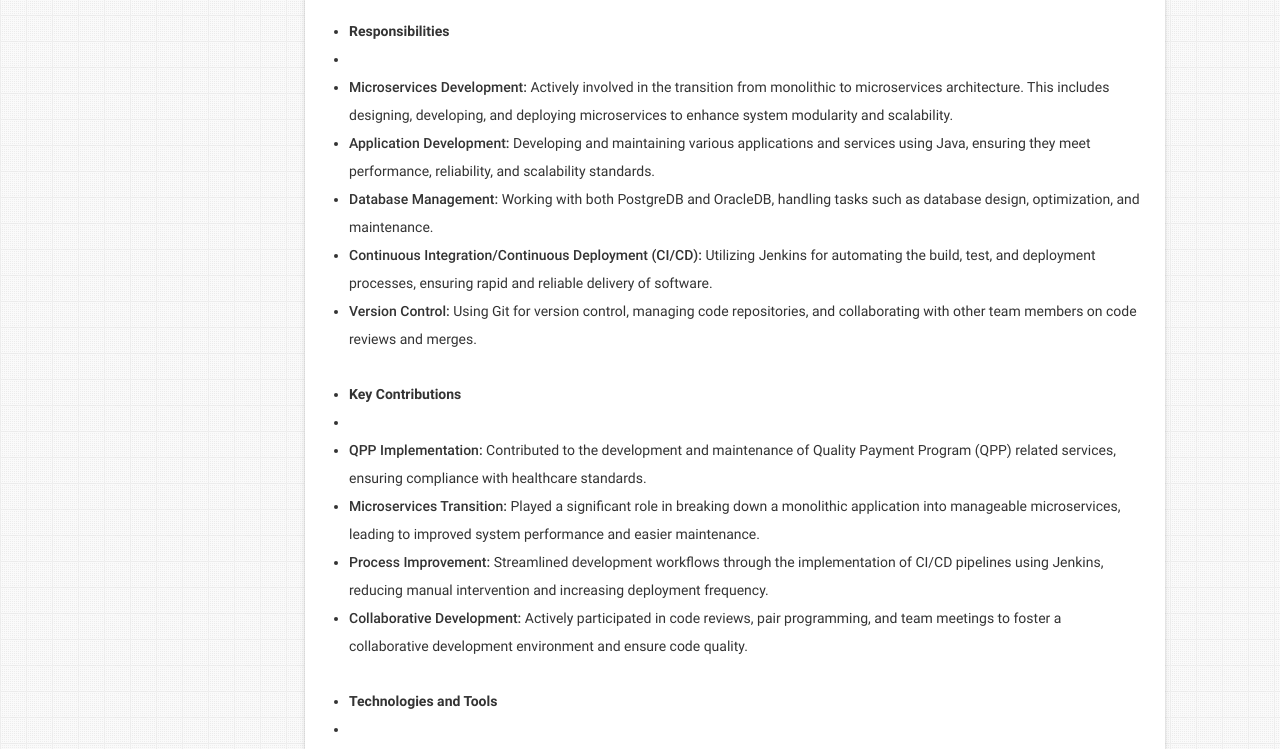
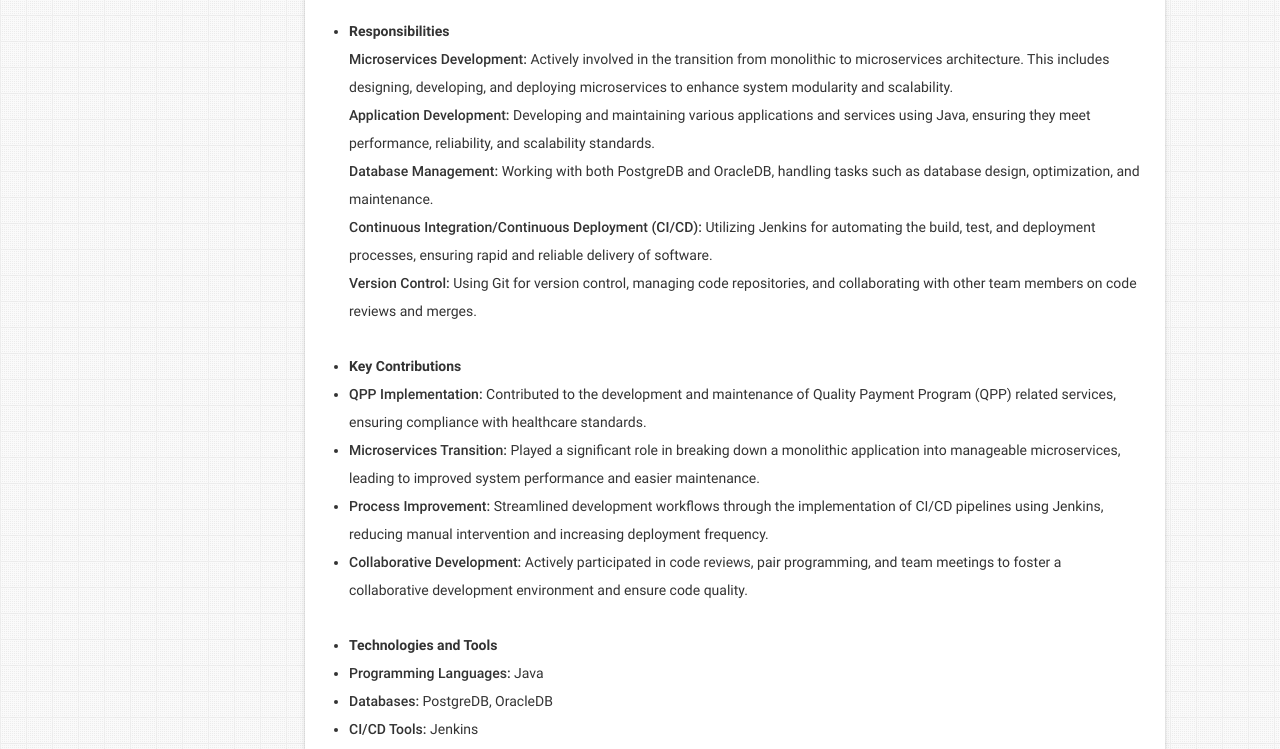
Before and after one commit to YashTariyal/Portfolio, a plain HTML site: page index.html in a window 1280 px wide. Shown: the part 1831-2580 px from the top of the page. Drawn offline with nearby package versions, Linux system fonts and the light colour scheme.

Commit message:
Update index.html

```diff
--- a/index.html
+++ b/index.html
@@ -315,34 +315,28 @@
               <ul>
                 <li>
                 <b>Responsibilities</b>
-                    <li>
-                        <li><strong>Microservices Development:</strong> Actively involved in the transition from monolithic to microservices architecture. This includes designing, developing, and deploying microservices to enhance system modularity and scalability.</li>
-                        <li><strong>Application Development:</strong> Developing and maintaining various applications and services using Java, ensuring they meet performance, reliability, and scalability standards.</li>
-                        <li><strong>Database Management:</strong> Working with both PostgreDB and OracleDB, handling tasks such as database design, optimization, and maintenance.</li>
-                        <li><strong>Continuous Integration/Continuous Deployment (CI/CD):</strong> Utilizing Jenkins for automating the build, test, and deployment processes, ensuring rapid and reliable delivery of software.</li>
-                        <li><strong>Version Control:</strong> Using Git for version control, managing code repositories, and collaborating with other team members on code reviews and merges.</li>
-                    </li>
+                        <ul><strong>Microservices Development:</strong> Actively involved in the transition from monolithic to microservices architecture. This includes designing, developing, and deploying microservices to enhance system modularity and scalability.</ul>
+                        <ul><strong>Application Development:</strong> Developing and maintaining various applications and services using Java, ensuring they meet performance, reliability, and scalability standards.</ul>
+                        <ul><strong>Database Management:</strong> Working with both PostgreDB and OracleDB, handling tasks such as database design, optimization, and maintenance.</ul>
+                        <ul><strong>Continuous Integration/Continuous Deployment (CI/CD):</strong> Utilizing Jenkins for automating the build, test, and deployment processes, ensuring rapid and reliable delivery of software.</ul>
+                        <ul><strong>Version Control:</strong> Using Git for version control, managing code repositories, and collaborating with other team members on code reviews and merges.</ul>
                 </li>
                 <br>
                 <li>
                 <b>Key Contributions</b>
-                    <li>
                         <li><strong>QPP Implementation:</strong> Contributed to the development and maintenance of Quality Payment Program (QPP) related services, ensuring compliance with healthcare standards.</li>
                         <li><strong>Microservices Transition:</strong> Played a significant role in breaking down a monolithic application into manageable microservices, leading to improved system performance and easier maintenance.</li>
                         <li><strong>Process Improvement:</strong> Streamlined development workflows through the implementation of CI/CD pipelines using Jenkins, reducing manual intervention and increasing deployment frequency.</li>
                         <li><strong>Collaborative Development:</strong> Actively participated in code reviews, pair programming, and team meetings to foster a collaborative development environment and ensure code quality.</li>
-                    </li>
                 </li>
                 <br>
                 <li>
                 <b>Technologies and Tools</b>
-                    <li>
                         <li><strong>Programming Languages:</strong> Java</li>
                         <li><strong>Databases:</strong> PostgreDB, OracleDB</li>
                         <li><strong>CI/CD Tools:</strong> Jenkins</li>
                         <li><strong>Version Control:</strong> Git</li>
                         <li><strong>Architecture:</strong> Microservices</li>
-                    </li>
                 </li>
                 </ul>
             </div>
```
